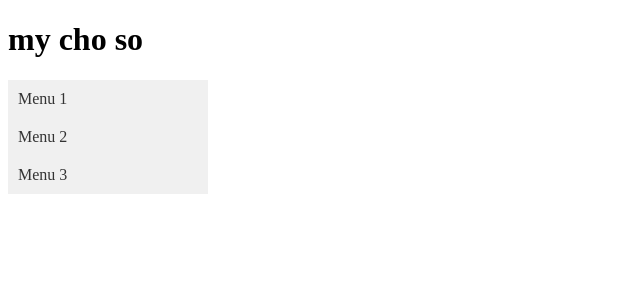
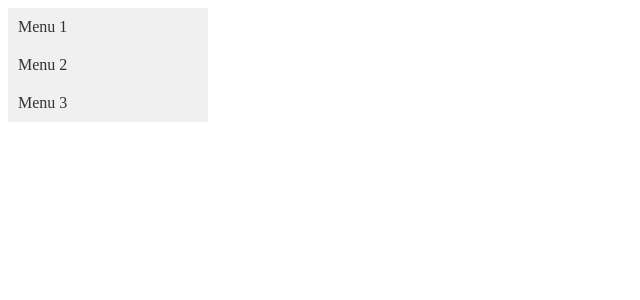
Before and after one commit to NguyenDuongsp/web_sieuthi, a PHP site: page /demo.php in a window 1280 px wide. Shown: the top 300 px of the page, without its empty margins (0-640 px from the left). Run offline with PHP 8.4, Linux system fonts and the light colour scheme.

Commit message:
Update demo.php

```diff
--- a/sieuthi/demo.php
+++ b/sieuthi/demo.php
@@ -8,7 +8,7 @@
 
 </head>
 <body>
-  <h1>my cho so</h1>
+
 <div class="menu">
   <ul class="menu-level-1">
     <li class="menu-item">
```
